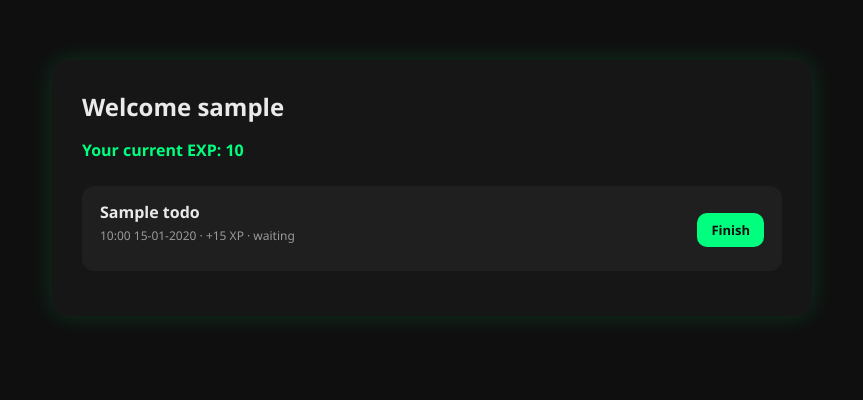
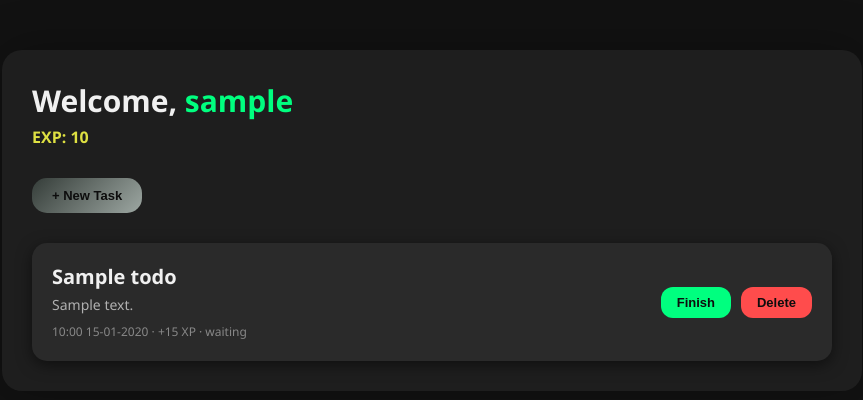
Before and after one commit to Abduqod1rr/notexp, a Django app: page / in a window 1280 px wide. Shown: the top 400 px of the page, without its empty margins (208-1071 px from the left). Run offline with Django 5.2, Linux system fonts and the light colour scheme; a user stored in the database is signed in; tables that the repository leaves empty hold one stand-in row (values such as "Sample post").

Commit message:
near to finish

```diff
--- a/main/urls.py
+++ b/main/urls.py
@@ -4,6 +4,6 @@ from . import views
 urlpatterns = [
     path("", views.Home.as_view(), name="home"),
     path("write/", views.addToDo.as_view(), name="write"),
-    path("delete/<int:pk>", views.deleteToDo.as_view(), name="delete"),
+    path("delete/<int:pk>", views.delete_todo_fast, name="delete"),
     path("toggle_todo/<int:pk>", views.toggle_todo_status, name="toggle_todo")
 ]
--- a/main/views.py
+++ b/main/views.py
@@ -2,7 +2,7 @@ from django.shortcuts import render ,get_object_or_404 ,redirect
 from django.views.generic import ListView,DeleteView ,UpdateView ,CreateView
 from .models import ToDos ,EXPS
 from django.contrib.auth.decorators import login_required
-from django.contrib.auth.mixins import LoginRequiredMixin
+from django.contrib.auth.mixins import LoginRequiredMixin,UserPassesTestMixin
 from django.urls import reverse_lazy
 
 class Home(LoginRequiredMixin,ListView):
@@ -31,13 +31,11 @@ class addToDo(LoginRequiredMixin,CreateView):
         form.instance.owner=self.request.user
         return super().form_valid(form)
 
-class deleteToDo(LoginRequiredMixin,DeleteView):
-    model = ToDos
-    success_url = reverse_lazy('home')
-
-    def test_func(self):
-        obj=self.get_object()
-        return obj.owner==self.request.user
+@login_required
+def delete_todo_fast(request, pk):
+    todo = get_object_or_404(ToDos, pk=pk, owner=request.user)
+    todo.delete()
+    return redirect('home')
 
 @login_required
 def toggle_todo_status(request,pk):
--- a/static/home.css
+++ b/static/home.css
@@ -1,82 +1,148 @@
+/* Body & container */
 body {
-    background: #0f0f0f;
-    color: #eaeaea;
-    font-family: 'Segoe UI', sans-serif;
+    background: #121212;
+    color: #f0f0f0;
+    font-family: 'Segoe UI', Tahoma, sans-serif;
     margin: 0;
     padding: 0;
 }
 
 .container {
-    max-width: 700px;
-    margin: 60px auto;
+    max-width: 800px;
+    margin: 50px auto;
     padding: 30px;
-    background: #161616;
-    border-radius: 16px;
-    box-shadow: 0 0 25px rgba(0, 255, 120, 0.15);
+    background: #1e1e1e;
+    border-radius: 20px;
+    box-shadow: 0 0 50px rgba(0, 0, 0, 0.3);
 }
 
-h2 {
-    margin: 0 0 5px;
+/* Header */
+.top-bar {
+    display: flex;
+    flex-direction: column;
+    align-items: flex-start;
+    margin-bottom: 30px;
+}
+
+.top-bar h1 {
+    font-size: 30px;
+    margin: 0;
+}
+
+.top-bar h1 span {
+    color: #00ff7f;
 }
 
 .current-xp {
-    color: #00ff7f;
+    margin: 5px 0 15px;
     font-weight: bold;
-    margin-bottom: 25px;
+    color: #dee042;
 }
 
-/* Todo item */
-.todo-item {
-    background: #1f1f1f;
-    padding: 15px 18px;
-    border-radius: 12px;
-    margin-bottom: 15px;
+/* New Task button */
+button.btn.add {
+    background: linear-gradient(135deg, #353d39, #9da7a2);
+    color: #0d0d0d;
+    padding: 10px 20px;
+    border-radius: 15px;
+    font-weight: bold;
+    border: none;
+    cursor: pointer;
+    transition: 0.2s;
+}
+
+button.btn.add:hover {
+    background: linear-gradient(135deg, #00cc5f, #00aa4d);
+    transform: scale(1.05);
+}
+
+/* Todos section */
+.todos {
+    display: flex;
+    flex-direction: column;
+    gap: 20px;
+}
+
+/* Todo card */
+.todo-card {
+    background: #2a2a2a;
+    padding: 20px;
+    border-radius: 15px;
     display: flex;
     justify-content: space-between;
     align-items: center;
-    transition: 0.25s;
+    box-shadow: 0 4px 15px rgba(0, 0, 0, 0.5);
+    transition: transform 0.2s, background 0.2s;
 }
 
-.todo-item:hover {
-    background: #262626;
+.todo-card:hover {
+    transform: translateY(-3px);
+    background: #333;
 }
 
-/* Finished state */
-.todo-item.finished {
-    opacity: 0.55;
+.todo-card.finished {
+    opacity: 0.6;
     text-decoration: line-through;
 }
 
-/* Text */
-.todo-left strong {
-    font-size: 16px;
+/* Info */
+.todo-info h3 {
+    margin: 0 0 5px;
+    font-size: 20px;
 }
 
-.meta {
-    font-size: 12px;
-    color: #9a9a9a;
-    margin-top: 4px;
+.todo-info p {
+    margin: 5px 0;
+    font-size: 14px;
+    color: #b0b0b0;
 }
 
-/* Buttons */
-.todo-right a {
-    padding: 8px 14px;
-    border-radius: 10px;
-    background: #00ff7f;
-    color: #0f0f0f;
-    text-decoration: none;
+.todo-info small {
+    color: #888;
+    font-size: 12px;
+}
+
+/* Actions buttons */
+.todo-actions {
+    display: flex;
+    gap: 10px;
+}
+
+button.btn {
+    padding: 8px 16px;
+    border-radius: 12px;
+    font-weight: bold;
     font-size: 13px;
-    font-weight: bold;
+    border: none;
+    cursor: pointer;
     transition: 0.2s;
 }
 
-.todo-right a:hover {
-    background: #00e673;
+/* Toggle button */
+button.btn.toggle {
+    background: #00ff7f;
+    color: #0d0d0d;
 }
 
-/* Empty */
+button.btn.toggle:hover {
+    background: #00cc5f;
+    transform: scale(1.05);
+}
+
+/* Delete button */
+button.btn.delete {
+    background: #ff4c4c;
+    color: #0d0d0d;
+}
+
+button.btn.delete:hover {
+    background: #e63b3b;
+    transform: scale(1.05);
+}
+
+/* Empty state */
 .empty {
     text-align: center;
+    font-style: italic;
     color: #777;
-    font-style: italic;
 }
--- a/templates/home.html
+++ b/templates/home.html
@@ -7,30 +7,42 @@
     <link rel="stylesheet" href="{% static 'home.css' %}">
 </head>
 <body>
+<div class="container">
+    <header class="top-bar">
+        <h1>Welcome, <span>{{ user.username }}</span></h1>
+        <p class="current-xp">EXP: <strong>{{ current_xp }}</strong></p>
+        <!-- Real button -->
+        <form action="{% url 'write' %}" method="get" style="margin-top:15px;">
+            <button type="submit" class="btn add">+ New Task</button>
+        </form>
+    </header>
 
-<div class="container">
-    <h2>Welcome {{ user.username }}</h2>
-    <p class="current-xp">Your current EXP: {{ current_xp }}</p>
-
+    <section class="todos">
         {% for todo in todos %}
-    <div class="todo-item {% if todo.status == 'finished' %}finished{% endif %}">
-        <div class="todo-left">
-            <strong>{{ todo.title }}</strong>
-            <p class="meta">
-                {{ todo.put_at|date:"H:i d-m-Y" }} · +{{ todo.exp }} XP · {{ todo.status }}
-            </p>
+        <div class="todo-card {% if todo.status == 'finished' %}finished{% endif %}">
+            <div class="todo-info">
+                <h3>{{ todo.title }}</h3>
+                {% if todo.about %}
+                <p>{{ todo.about }}</p>
+                {% endif %}
+                <small>{{ todo.put_at|date:"H:i d-m-Y" }} · +{{ todo.exp }} XP · {{ todo.status }}</small>
             </div>
-
-        <div class="todo-right">
-            <a class="toggle" href="{% url 'toggle_todo' todo.pk %}">
+            <div class="todo-actions">
+                <!-- Real buttons -->
+                <form action="{% url 'toggle_todo' todo.pk %}" method="get">
+                    <button type="submit" class="btn toggle">
                         {% if todo.status == 'waiting' %} Finish {% else %} Undo {% endif %}
-            </a>
+                    </button>
+                </form>
+                <form action="{% url 'delete' todo.pk %}" method="get">
+                    <button type="submit" class="btn delete">Delete</button>
+                </form>
             </div>
         </div>
         {% empty %}
-        <p class="empty">No todos yet. Start grinding!</p>
+        <p class="empty">No tasks yet. Start grinding!</p>
         {% endfor %}
+    </section>
 </div>
-
 </body>
 </html>
```
Lines whose indentation alone changed are shown as unchanged.
